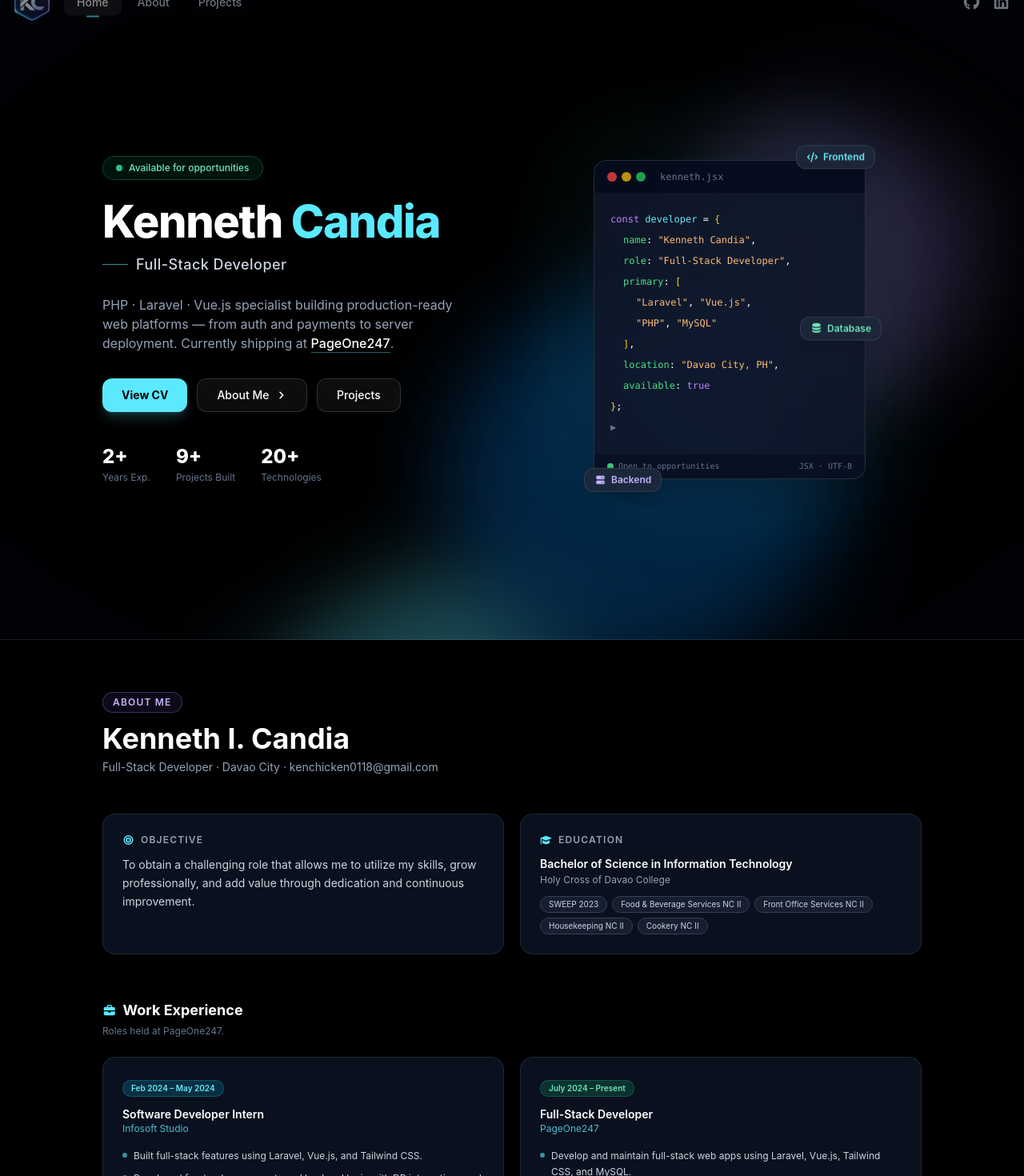
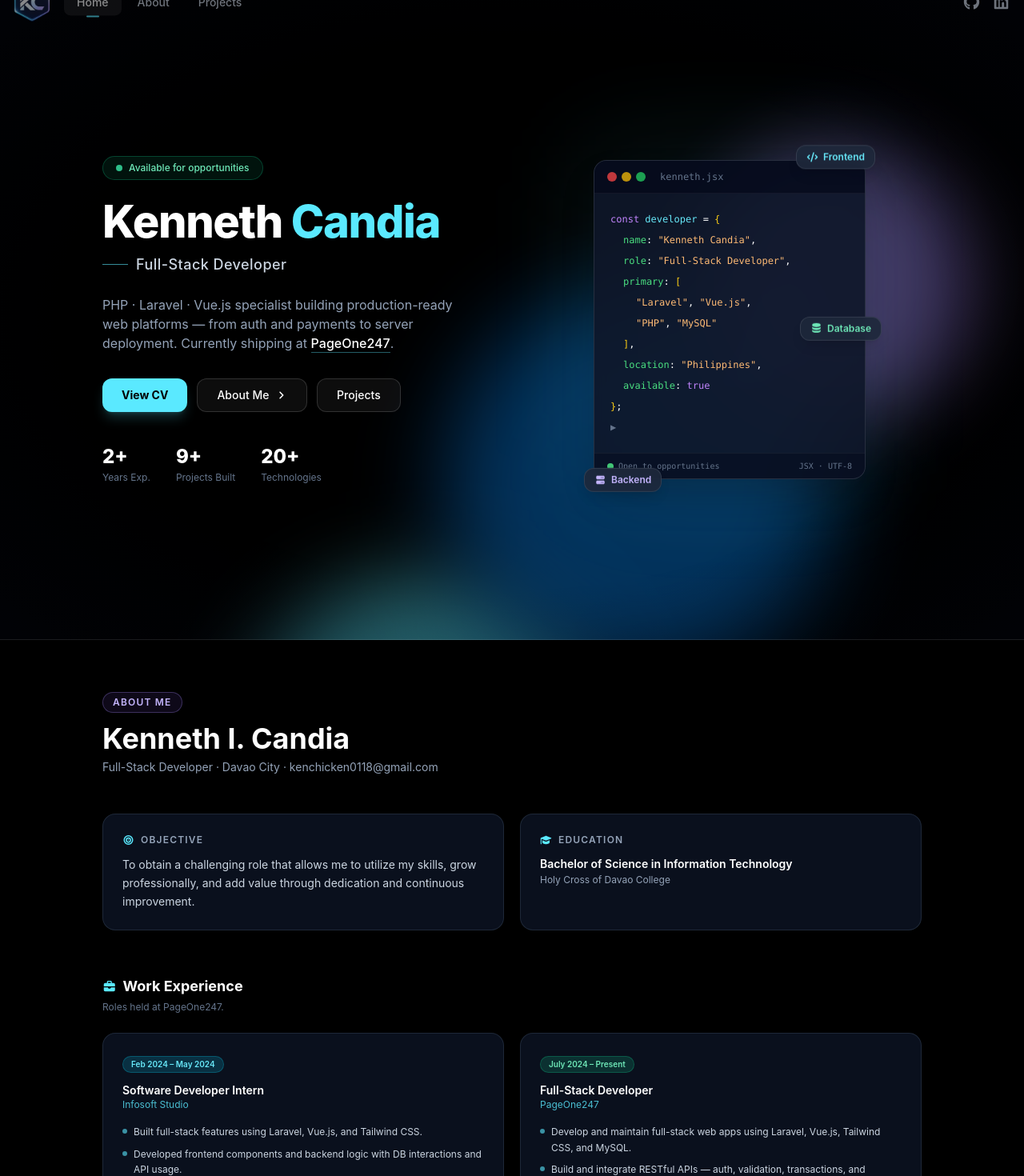
Before and after one commit to ethereal-zero/my-portfolio-2.0, a React (Create React App) app: page /about in a window 1280 px wide. Shown: the top 1470 px of the page at 80% size. Built offline with nearby package versions, Linux system fonts and the light colour scheme.

Commit message:
Update to One Page Website

```diff
--- a/src/components/AboutSection.jsx
+++ b/src/components/AboutSection.jsx
@@ -48,7 +48,6 @@ const workExperience = [
 const education = {
   degree: "Bachelor of Science in Information Technology",
   school: "Holy Cross of Davao College",
-  certs: ["SWEEP 2023", "Food & Beverage Services NC II", "Front Office Services NC II", "Housekeeping NC II", "Cookery NC II"],
 };
 
 const skillGroups = [
@@ -240,12 +239,7 @@ export default function AboutSection() {
                 <FontAwesomeIcon icon={faGraduationCap} className="text-accent" /> Education
               </h3>
               <p className="text-white text-sm font-semibold">{education.degree}</p>
-              <p className="text-slate-400 text-xs mt-0.5 mb-3">{education.school}</p>
-              <div className="flex flex-wrap gap-1.5">
-                {education.certs.map((c) => (
-                  <span key={c} className="rounded-full border border-slate-700 bg-slate-800/60 px-2.5 py-0.5 text-[10px] text-slate-300">{c}</span>
-                ))}
-              </div>
+              <p className="text-slate-400 text-xs mt-0.5">{education.school}</p>
             </article>
           </div>
 
--- a/src/components/HeroSection.jsx
+++ b/src/components/HeroSection.jsx
@@ -36,7 +36,7 @@ function DevIllustration() {
           <div className="pl-8"><span className="text-orange-300">&quot;Laravel&quot;</span><span className="text-white">,</span> <span className="text-orange-300">&quot;Vue.js&quot;</span><span className="text-white">,</span></div>
           <div className="pl-8"><span className="text-orange-300">&quot;PHP&quot;</span><span className="text-white">,</span> <span className="text-orange-300">&quot;MySQL&quot;</span></div>
           <div className="pl-4"><span className="text-yellow-400">]</span><span className="text-white">,</span></div>
-          <div className="pl-4"><span className="text-green-400">location</span><span className="text-white">:</span> <span className="text-orange-300">&quot;Davao City, PH&quot;</span><span className="text-white">,</span></div>
+          <div className="pl-4"><span className="text-green-400">location</span><span className="text-white">:</span> <span className="text-orange-300">&quot;Philippines&quot;</span><span className="text-white">,</span></div>
           <div className="pl-4"><span className="text-green-400">available</span><span className="text-white">:</span> <span className="text-purple-400">true</span></div>
           <div><span className="text-yellow-400">{"}"}</span><span className="text-white">;</span></div>
           <div className="flex items-center gap-1 mt-2">
--- a/src/index.css
+++ b/src/index.css
@@ -177,6 +177,9 @@ code {
   isolation: isolate;
   pointer-events: none;
   overflow: hidden;
+  /* Promote to its own compositor layer once, not per-blob */
+  transform: translateZ(0);
+  contain: strict;
 }
 
 /* keep app content above blobs */
@@ -194,6 +197,7 @@ code {
   width: 0;
   height: 0;
   transform: translate(-50%, -50%);
+  /* Only animate transform — no layout or paint changes */
   will-change: transform;
 }
 
@@ -211,22 +215,22 @@ code {
   position: absolute;
   left: 0;
   top: 0;
-  border-radius: 58% 42% 63% 37% / 45% 55% 45% 55%;
-  filter: blur(50px); /* was 10px; 90 gives proper glow */
-  will-change: transform, border-radius, opacity;
+  /* Fixed border-radius — no morphing (morph animation caused constant repaints) */
+  border-radius: 50%;
+  /* Full blur on desktop */
+  filter: blur(50px);
+  /* Only transform changes — remove border-radius and opacity from will-change */
+  will-change: transform;
   mix-blend-mode: screen;
 }
 
-/* Blob colors now tied to Tailwind theme tokens */
 .blob-1 {
   --tx: 280px;
   width: 430px;
   height: 430px;
   background: color-mix(in srgb, var(--c-accent) 82%, transparent);
   transform: translateX(var(--tx));
-  animation:
-    blob-float-1 14s ease-in-out infinite,
-    blob-morph 9s ease-in-out infinite alternate;
+  animation: blob-float-1 14s ease-in-out infinite;
 }
 
 .blob-2 {
@@ -235,9 +239,7 @@ code {
   height: 440px;
   background: color-mix(in srgb, var(--c-accent-2) 78%, transparent);
   transform: translateX(var(--tx));
-  animation:
-    blob-float-2 16s ease-in-out infinite,
-    blob-morph 11s ease-in-out infinite alternate-reverse;
+  animation: blob-float-2 16s ease-in-out infinite;
 }
 
 .blob-3 {
@@ -246,9 +248,7 @@ code {
   height: 340px;
   background: color-mix(in srgb, var(--c-accent-3) 70%, transparent);
   transform: translateX(var(--tx)) translateY(120px);
-  animation:
-    blob-float-3 18s ease-in-out infinite,
-    blob-morph 10s ease-in-out infinite alternate;
+  animation: blob-float-3 18s ease-in-out infinite;
 }
 
 /* Optional readability layer (also theme-aware) */
@@ -263,84 +263,50 @@ code {
     );
 }
 
-/* ===== Animations ===== */
+/* ===== Animations — transform only, no layout/paint triggers ===== */
 @keyframes orbit-cw {
-  from {
-    transform: translate(-50%, -50%) rotate(0deg);
-  }
-  to {
-    transform: translate(-50%, -50%) rotate(360deg);
-  }
+  from { transform: translate(-50%, -50%) rotate(0deg); }
+  to   { transform: translate(-50%, -50%) rotate(360deg); }
 }
 
 @keyframes orbit-ccw {
-  from {
-    transform: translate(-50%, -50%) rotate(360deg);
-  }
-  to {
-    transform: translate(-50%, -50%) rotate(0deg);
-  }
+  from { transform: translate(-50%, -50%) rotate(360deg); }
+  to   { transform: translate(-50%, -50%) rotate(0deg); }
 }
 
 @keyframes blob-float-1 {
-  0%,
-  100% {
-    transform: translateX(var(--tx)) scale(1);
-    opacity: 0.9;
-  }
-  50% {
-    transform: translateX(calc(var(--tx) + 40px)) translateY(-24px) scale(1.08);
-    opacity: 0.75;
-  }
+  0%,100% { transform: translateX(var(--tx)) scale(1); }
+  50%     { transform: translateX(calc(var(--tx) + 40px)) translateY(-24px) scale(1.08); }
 }
 
 @keyframes blob-float-2 {
-  0%,
-  100% {
-    transform: translateX(var(--tx)) scale(1);
-    opacity: 0.85;
-  }
-  50% {
-    transform: translateX(calc(var(--tx) - 34px)) translateY(18px) scale(1.12);
-    opacity: 0.72;
-  }
+  0%,100% { transform: translateX(var(--tx)) scale(1); }
+  50%     { transform: translateX(calc(var(--tx) - 34px)) translateY(18px) scale(1.12); }
 }
 
 @keyframes blob-float-3 {
-  0%,
-  100% {
-    transform: translateX(var(--tx)) translateY(120px) scale(1);
-    opacity: 0.65;
-  }
-  50% {
-    transform: translateX(calc(var(--tx) + 22px)) translateY(88px) scale(1.1);
-    opacity: 0.55;
-  }
+  0%,100% { transform: translateX(var(--tx)) translateY(120px) scale(1); }
+  50%     { transform: translateX(calc(var(--tx) + 22px)) translateY(88px) scale(1.1); }
 }
 
-/* Deforming organic shape */
-@keyframes blob-morph {
-  0% {
-    border-radius: 58% 42% 63% 37% / 45% 55% 45% 55%;
+/* ===== Mobile performance: lower blur, hide blob-3 ===== */
+@media (max-width: 768px) {
+  .blob {
+    /* Halve the blur — biggest single win on mobile GPUs */
+    filter: blur(28px);
   }
-  33% {
-    border-radius: 44% 56% 39% 61% / 60% 40% 60% 40%;
-  }
-  66% {
-    border-radius: 63% 37% 54% 46% / 37% 63% 37% 63%;
-  }
-  100% {
-    border-radius: 50% 50% 34% 66% / 58% 42% 58% 42%;
-  }
+  .blob-1 { width: 300px; height: 300px; }
+  .blob-2 { width: 300px; height: 300px; }
+  /* Drop the third blob entirely on mobile — saves a full repaint layer */
+  .blob-3 { display: none; }
+  /* Slow down orbit animations — fewer composite frames per second needed */
+  .orbit-1 { animation-duration: 50s; }
+  .orbit-2 { animation-duration: 65s; }
 }
 
 @media (prefers-reduced-motion: reduce) {
-  .orbit-1,
-  .orbit-2,
-  .orbit-3,
-  .blob-1,
-  .blob-2,
-  .blob-3 {
+  .orbit-1, .orbit-2, .orbit-3,
+  .blob-1, .blob-2, .blob-3 {
     animation: none !important;
     transform: translate(-50%, -50%);
   }
```
